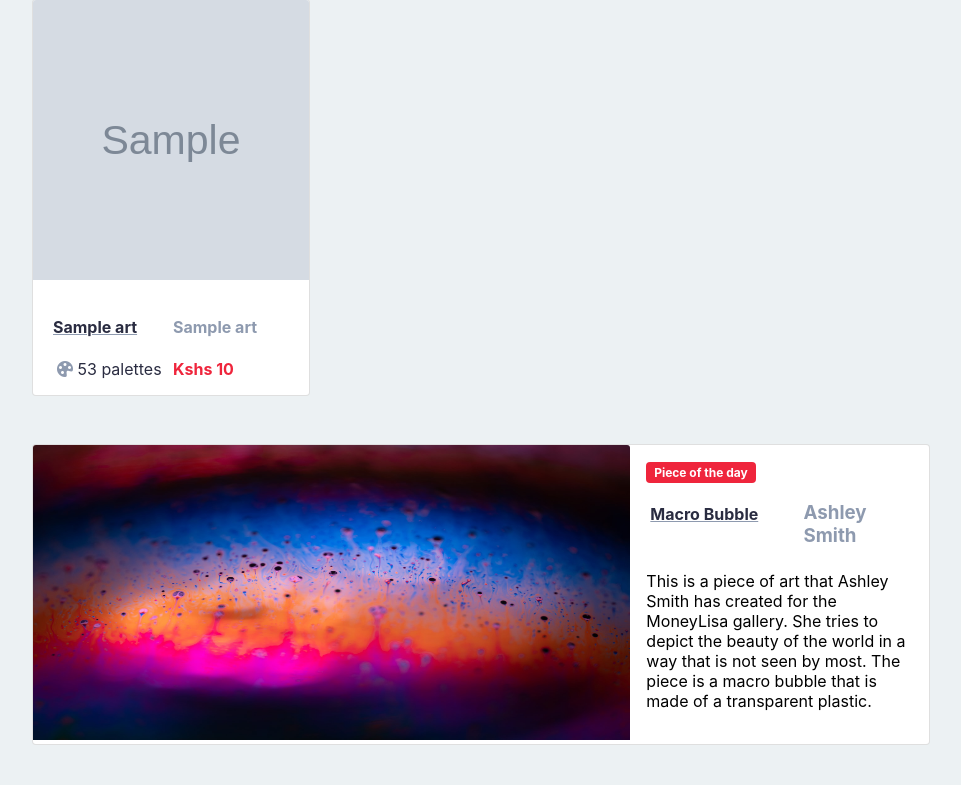
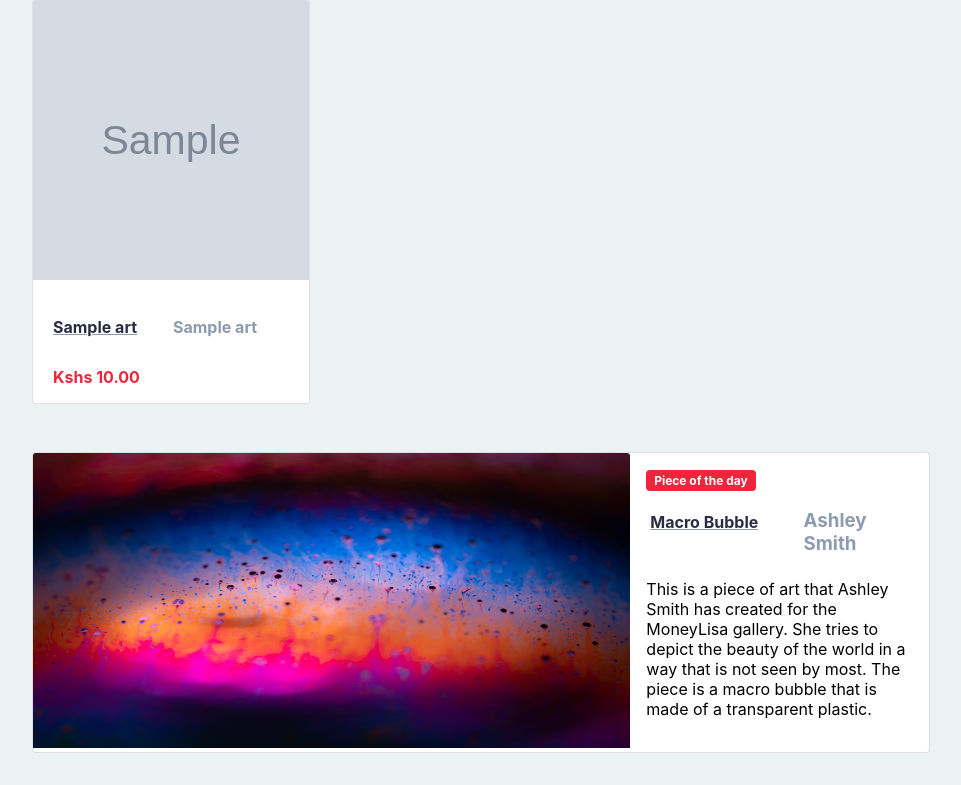
Before and after one commit to BMWire/mnylsa, a PHP site: page /home.php in a window 1280 px wide. Shown: the part 155-940 px from the top of the page, without its empty margins (159-1120 px from the left). Before the commit the page ends 900 px from the top, so only its background shows below. Run offline with PHP 8.4, Linux system fonts and the light colour scheme; the visitor is signed in with stand-in values (Sample User, id 1); tables that the repository leaves empty or names only in its code hold one stand-in row (values such as "Sample post"); grey boxes marked "Sample" are stand-in pictures; data that the repository does not hold is empty.

Commit message:
fix: format price formatting

```diff
--- a/art-piece-details.php
+++ b/art-piece-details.php
@@ -77,7 +77,7 @@ $piece = $result->fetch_assoc();
                                 <?= $piece['story'] ?>.
                             </p>
 
-                            <span class='card-text fs-4'>Ksh <?= $piece['price'] ?></span>
+                            <span class='card-text fs-4'>Ksh <?= number_format($piece['price'], 2) ?></span>
                         </div>
 
                         <?php if ($user['isArtist'] == 'yes') : ?>
--- a/home.php
+++ b/home.php
@@ -86,13 +86,13 @@ if (isset($_SESSION["user_id"])) {
                                             </a>
                                         </div>
                                     </div>
-                                    <div class='row ml-1'>
-                                        <div class='col-6'>
+                                    <div class='row ml-1 pt-2'>
+                                        <!-- <div class='col-6'>
                                             <i class='bi bi-palette-fill manatee ml-1'></i>
                                             <span class='space-cadet fs-6'>53 palettes</span>
-                                        </div>
-                                        <div class='col-6'>
-                                            <span class='imperial-red fs-6 bold'>Kshs <?= $piece_price ?></span>
+                                        </div> -->
+                                        <div class='col-12'>
+                                            <span class='imperial-red fs-6 bold'>Kshs <?= number_format($piece_price, 2)?></span>
                                         </div>
                                     </div>
                                 </div>
```
